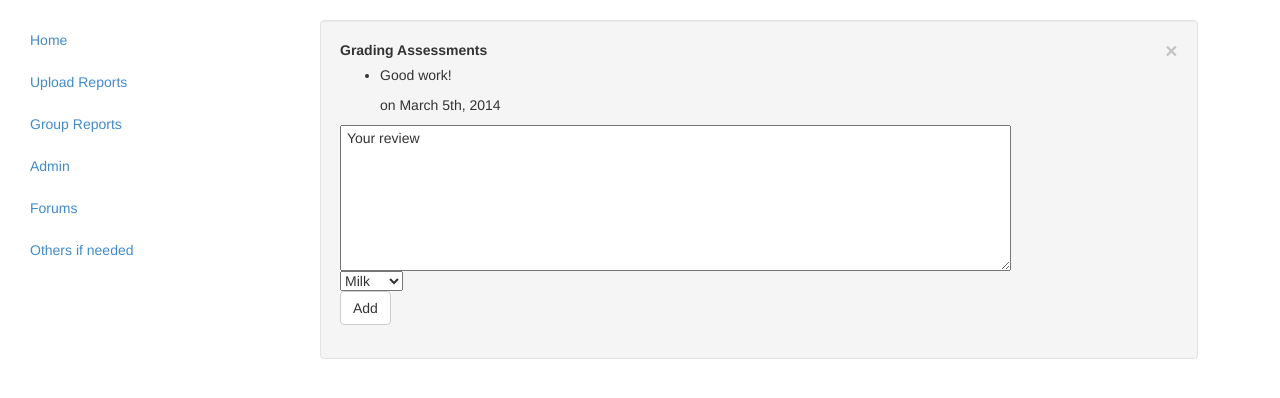
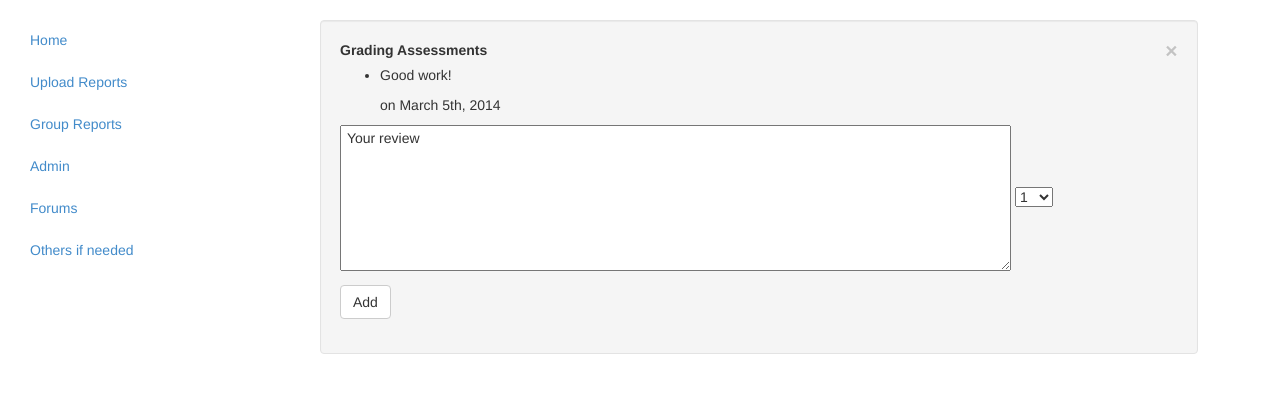
Before and after one commit to comp3013maa/comp3013Databases, a PHP site: page /report.php in a window 1280 px wide. Shown: the part 52-450 px from the top of the page. Run offline with PHP 8.4, Linux system fonts and the light colour scheme; some libraries are stand-ins or nearby versions.

Commit message:
Update report.php

```diff
--- a/report.php
+++ b/report.php
@@ -25,18 +25,18 @@ echo '
             <div class="form-group">
                 <textarea rows="7" cols="80"> Your review </textarea>
             </div>
-    <div class="dropdown"> <select>
-        <button class="btn btn-default dropdown-toggle" type="button" id="dropdownMenu1" data-toggle="dropdown" aria-expanded="true">
-            Please select grade
-            <span class="caret"></span>
-        </button>
-
-
-  <option>Milk</option>
-  <option>Coffee</option>
-  <option>Tea</option>
-</select>
-
+        <select>
+            <option>1</option>
+            <option>2</option>
+            <option>3</option>
+            <option>4</option>
+            <option>5</option>
+            <option>6</option>
+            <option>7</option>
+            <option>8</option>
+            <option>9</option>
+            <option>10</option>
+        </select>
     </div>
             <div class="form-group">
                 <button class="btn btn-default">Add</button>
```
